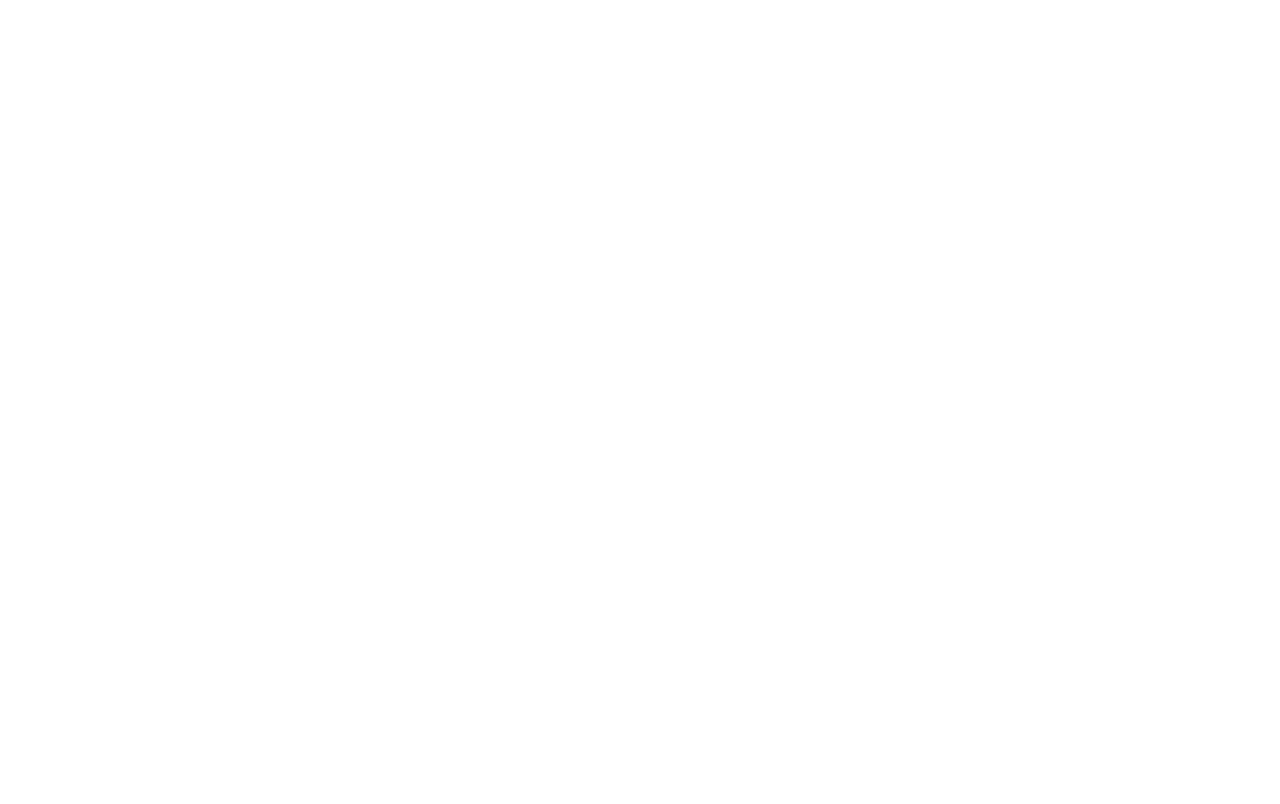
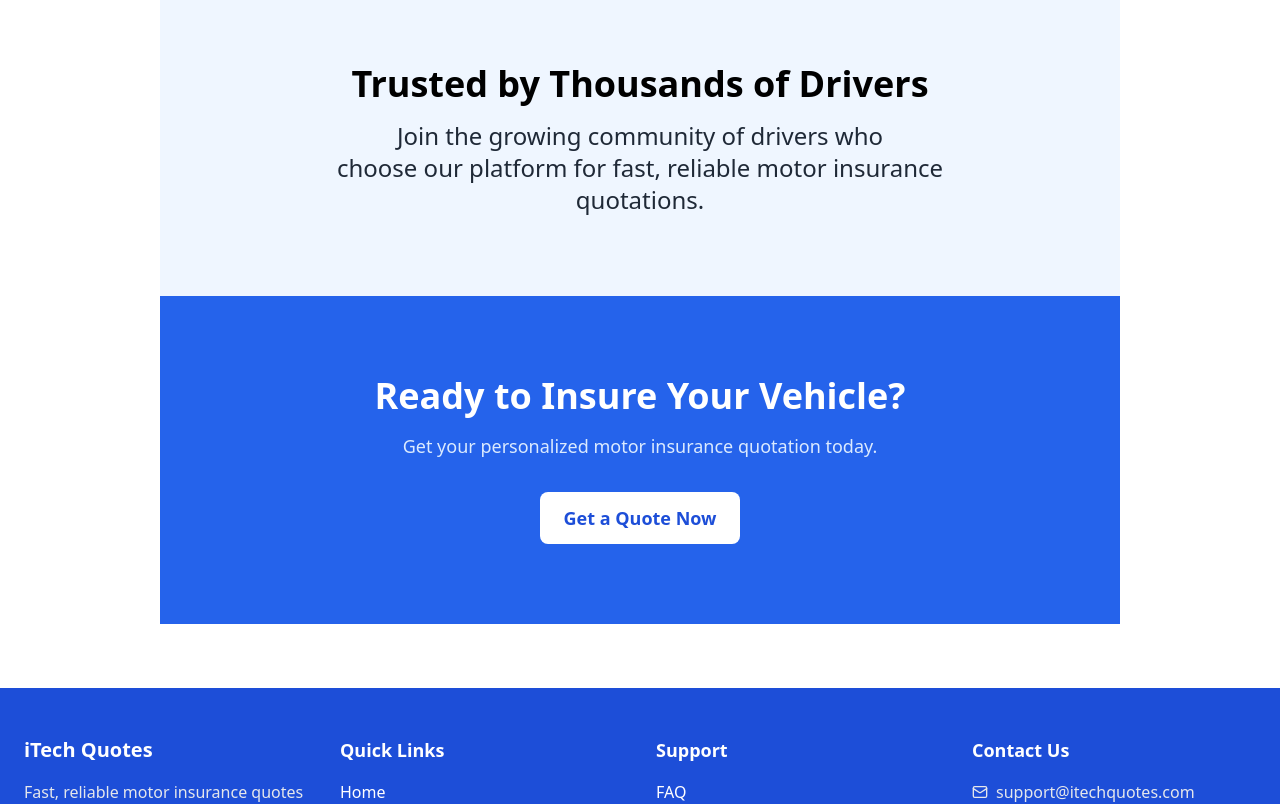
Before and after one commit to chriford-siame/insurtech-ui, a React (Create React App) app: page / in a window 1280 px wide. Before the commit this address led to /login. Shown: the part 1820-2624 px from the top of the page. Before the commit the page ends 952 px from the top, so only its background shows below. Built offline with nearby package versions, Linux system fonts and the light colour scheme; no server answers.

Commit message:
Display footer

```diff
--- a/src/App.tsx
+++ b/src/App.tsx
@@ -4,6 +4,7 @@
 import Navbar from './components/Navbar';
 import { useAuth } from './hooks/useAuth';
 import useUser from './hooks/User';
+import Footer from './components/Footer';
 
 const ClaimCreation = React.lazy(() => import('./pages/claim/Create'));
 const ClaimView = React.lazy(() => import('./pages/claim/View'));
@@ -16,6 +17,7 @@
 const QuotationList = React.lazy(() => import('./pages/motor/List'));
 const QuotationListPannel = React.lazy(() => import('./pages/reviewer/QuotationListPannel'));
 const QuotationDetail = React.lazy(() => import('./pages/motor/View'));
+const LandingPage = React.lazy(() => import('./pages/motor/LandingPage'));
 
 function App() {
   const { isAuthenticated } = useAuth();
@@ -58,7 +60,7 @@
                 <React.Suspense fallback={
                   <CustomLoarder />
                 }>
-                  {isAuthenticated ? user && !user.is_superuser ? <QuotationList /> : <QuotationListPannel /> : <Navigate to="/login" />}
+                  {isAuthenticated ? user && !user.is_superuser ? <QuotationList /> : <QuotationListPannel /> : <LandingPage />}
                 </React.Suspense>
               } />
 
@@ -109,6 +111,7 @@
           </BrowserRouter>
         </div>
       </div>
+      <Footer />
     </div>
   );
 }
```
